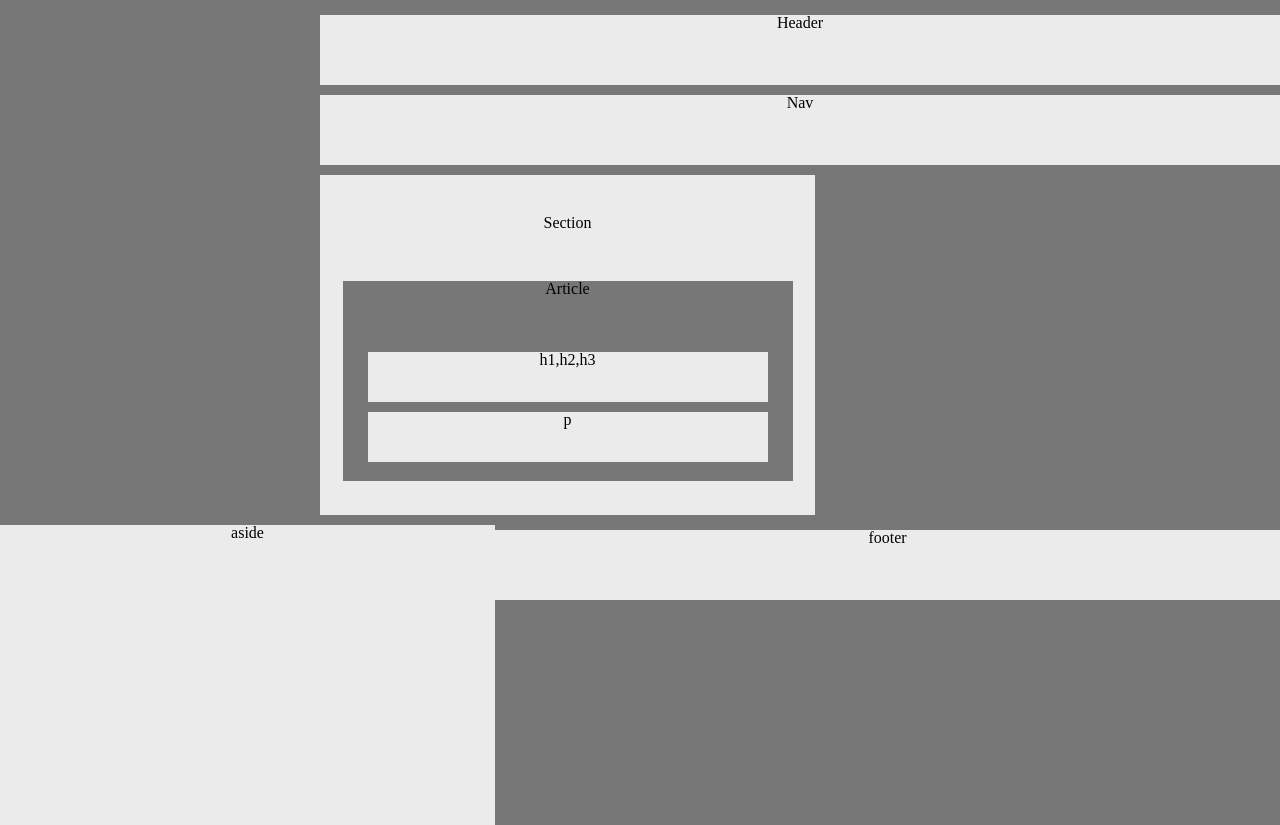
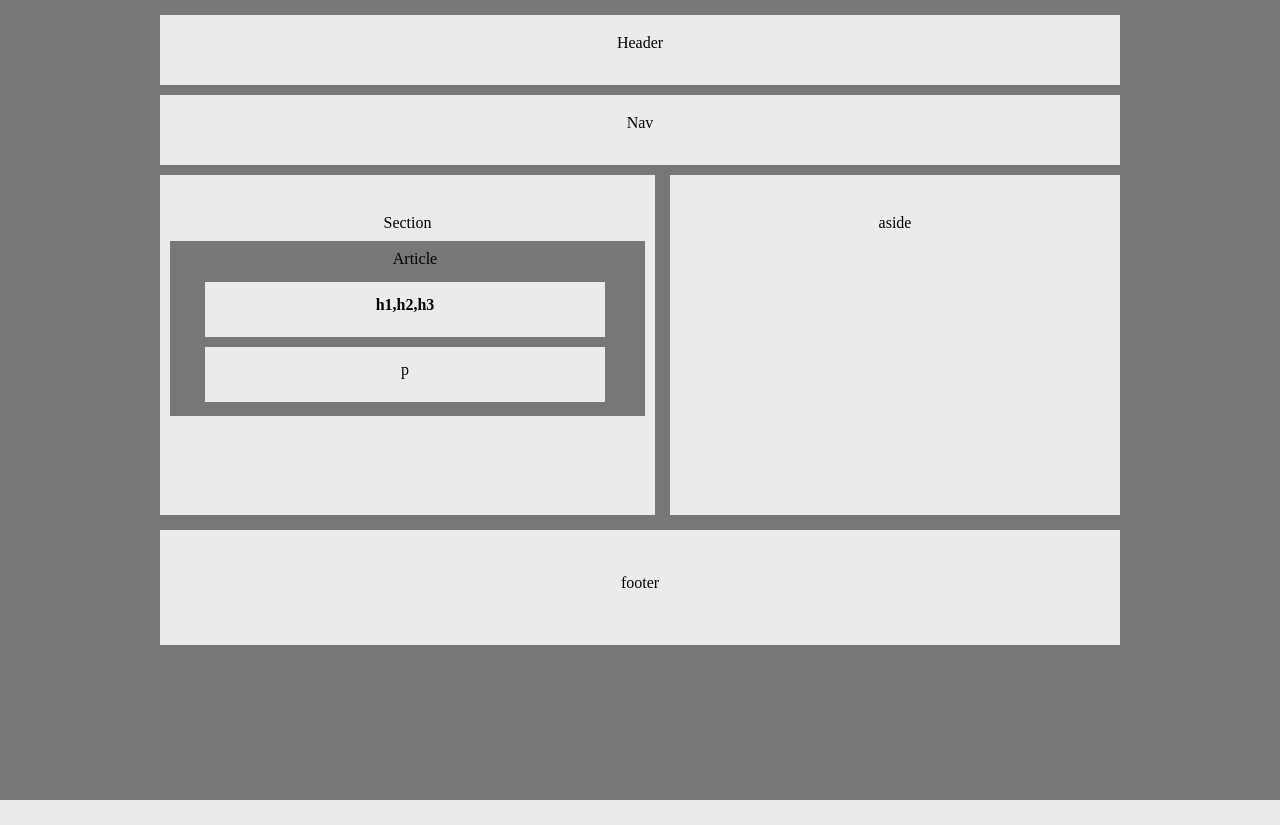
Before and after one commit to CharlesMCC/HW-Wireframe, a PHP site: page / in a window 1280 px wide. After the commit the page ends 800 px from the top, so only its background shows below. Run offline with PHP 8.4, Linux system fonts and the light colour scheme.

Commit message:
Add files via upload

```diff
--- a/index.html
+++ b/index.html
@@ -7,6 +7,7 @@
    </head>
    <body>
    		<header>Header</header>
+         <div id="content">
    		<div id="nav">Nav</div>
 
    		<div id="section"> Section
@@ -18,22 +19,9 @@
    		</div>
 
    		<div id="aside">aside</div>
+         </div>
+
    		<footer>footer</footer>
-
-
-
-
-
-
-
-
-
-
-
-
-
-
-
 
 
    </body>
--- a/style.css
+++ b/style.css
@@ -1,87 +1,99 @@
-body{background-color: #777;
-	;
+body {
+	background-color: #777;
+	width:960px;
+	margin:auto;
 
 			}
 
-header{background-color: #ebebeb;
+header {
+		background-color: #ebebeb;
 		width:960px;
-		height:70px;
-		margin-left:25%;
+		height:50px;
+		padding-top:20px;
 		margin-top:15px;
 		text-align: center;
+		left:0;
+		right:0;
+		display:block;
 	}
 
 
 
- #nav{background-color: #ebebeb;
+ #nav {
+ 		background-color: #ebebeb;
 		width:960px;
-		height:70px;
-		margin-left:25%;
+		height:50px;
+		padding-top:20px;
 		margin-top:10px;
-		text-align: center}
+		left:0;
+		right:0;
+		text-align: center;
+	}
+#content {
+		width:960px;
+		position:relative;
+	}
 
-#section{background-color: #ebebeb;
+#section {
+		background-color: #ebebeb;
 		width:495px;
 		height:300px;
 		padding-top:40px;
-		margin-left:25%;
-		margin-top:10px;
 		margin-right:0px;
-		text-align: center}
-
-#article{background-color: #777;
-
-		width:450px;
-		height:200px;
-		margin-left:auto;
-		margin-right:auto;
+		text-align: center;
+		float:left;
+		margin-top: 10px;
+	}
 
 
-		margin-top:50px;
-
-		text-align: center}
-
-
-#aside{background-color: #ebebeb;
-		width:495px;
-		height:300px;
-
-		margin-top:10px;
-		text-align: center;
-		float:left;
-
+#article {
+		background-color: #777;
+		height:160px;
+		margin:10px;
+		padding: 10px 20px 5px 35px;
+		text-align :center;
+		position:relative;
 	}
-#H-txt{background-color: #ebebeb;
-		margin-top:55px;
-		width:400px;
-		height:50px;
-		margin-left:auto;
-		margin-right:auto;
 
 
 
+#H-txt {
+		background-color: #ebebeb;
+    	width: 400px;
+    	height: 40px;
+    	padding-top: 15px;
+    	font-weight: 700;
+    	margin-top: 15px;
+}
+
+#p {
+		background-color: #ebebeb;
+		margin-top:10px;
+		width:400px;
+		height:40px;
+		padding-top: 15px;
+}
+
+#aside { background-color: #ebebeb;
+		width:450px;
+		height:300px;
+		padding-top:40px;
+		margin-top:10px;
+		text-align: center;
+		float: right;
+        position: relative;
+	}
 
 
-}
-
-#p{background-color: #ebebeb;
-		margin-top:10px;
-		width:400px;
-		height:50px;
-		margin-left:auto;
-		margin-right:auto;
-
-
-
-
-
-}
-
-footer{background-color: #ebebeb;
+footer {
+		background-color: #ebebeb;
 		width:960px;
 		height:70px;
-		margin-left:25%;
 		margin-top:15px;
+    	bottom: 0;
 		text-align: center;
-		float:bottom;
+		display: inline-block;
+   		position: relative;
+   		    padding-top: 45px;
+
 	}
```
